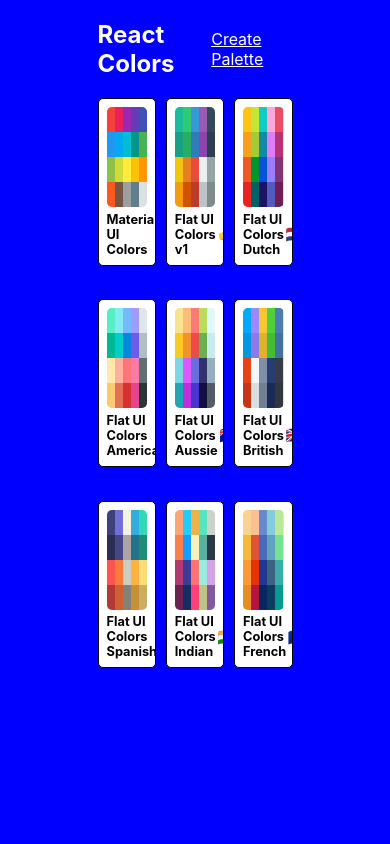
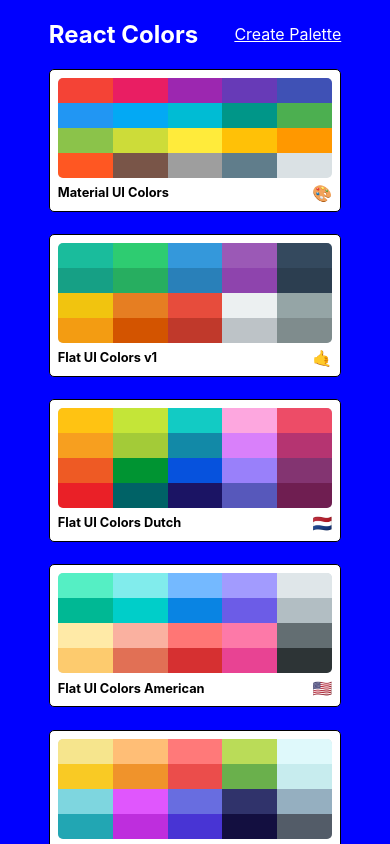
Before and after one commit to suddhabrato/colors-app, a React (Create React App) app: page / in a window 390 px wide. Built offline with nearby package versions, Linux system fonts and the light colour scheme; what react-material-ui-form-validator would draw is missing.

Commit message:
Added Responsive Styles

```diff
--- a/src/DraggableColorBox.js
+++ b/src/DraggableColorBox.js
@@ -2,6 +2,8 @@
 import { withStyles } from '@material-ui/styles';
 import DeleteIcon from '@mui/icons-material/Delete';
 import { SortableElement } from 'react-sortable-hoc';
+import sizes from "./styles/sizes";
+
 
 const styles = {
     root: {
@@ -15,6 +17,18 @@
         '&:hover svg': {
             color: 'white',
             transform: 'scale(1.5)'
+        },
+        [sizes.down("lg")]: {
+            width: "25%",
+            height: "20%"
+        },
+        [sizes.down("md")]: {
+            width: "50%",
+            height: "10%"
+        },
+        [sizes.down("sm")]: {
+            width: "100%",
+            height: "5%"
         }
     },
     boxContent: {
--- a/src/PaletteFormNav.js
+++ b/src/PaletteFormNav.js
@@ -9,6 +9,7 @@
 import { Link } from 'react-router-dom';
 import PaletteMetaForm from './PaletteMetaForm';
 import DRAWER_WIDTH from './constants';
+import sizes from './styles/sizes';
 
 const drawerWidth = DRAWER_WIDTH;
 
@@ -17,14 +18,21 @@
 });
 
 const NavBtns = styled('div')({
-    margin: '1rem',
+    marginRight: '1rem',
     '& a': {
         textDecoration: 'none'
+    },
+    [sizes.down("xs")]: {
+        marginRight: "0.5rem"
     }
 });
 
 const StyledButtons = styled(Button)({
-    margin: '0 0.5rem'
+    margin: '0 0.5rem',
+    [sizes.down("xs")]: {
+        margin: "0 0.2rem",
+        padding: "0.3rem"
+    }
 });
 
 const AppBar = styled(MuiAppBar, {
--- a/src/styles/ColorBoxStyles.js
+++ b/src/styles/ColorBoxStyles.js
@@ -1,4 +1,5 @@
 import chroma from 'chroma-js';
+import sizes from "./sizes";
 
 const styles = {
     ColorBox: {
@@ -8,10 +9,22 @@
         display: 'inline-block',
         position: 'relative',
         cursor: 'pointer',
-        marginBottom: '-3.9px',
+        marginBottom: '-4px',
         '&:hover button': {
             opacity: '1',
             transition: '0.5s'
+        },
+        [sizes.down("lg")]: {
+            width: "25%",
+            height: props => (props.showFull ? "20%" : "33.3333%")
+        },
+        [sizes.down("md")]: {
+            width: "50%",
+            height: props => (props.showFull ? "10%" : "20%")
+        },
+        [sizes.down("xs")]: {
+            width: "100%",
+            height: props => (props.showFull ? "5%" : "10%")
         }
     },
     copyText: {
@@ -99,7 +112,10 @@
             textAlign: 'center',
             marginBottom: '0',
             padding: '1rem',
-            textTransform: 'uppercase'
+            textTransform: 'uppercase',
+            [sizes.down("xs")]: {
+                fontSize: "6rem"
+            }
         },
         '& p': {
             fontSize: '2rem',
--- a/src/styles/MiniPaletteStyles.js
+++ b/src/styles/MiniPaletteStyles.js
@@ -10,8 +10,7 @@
         cursor: 'pointer',
         '&:hover svg': {
             opacity: '1'
-        },
-        marginBottom: '1.5rem'
+        }
     },
     colors: {
         backgroundColor: '#dae1e4',
--- a/src/styles/NavbarStyles.js
+++ b/src/styles/NavbarStyles.js
@@ -1,3 +1,5 @@
+import sizes from "./sizes";
+
 const styles = {
     Navbar: {
         display: 'flex',
@@ -17,6 +19,9 @@
         '& a': {
             textDecoration: 'none',
             color: 'black'
+        },
+        [sizes.down("xs")]: {
+            display: "none"
         }
     },
     slider: {
@@ -42,6 +47,9 @@
                 marginLeft: '-2px',
                 marginTop: '-3px'
             }
+        },
+        [sizes.down("sm")]: {
+            width: "120px"
         }
     },
     selectContainer: {
--- a/src/styles/PaletteListStyles.js
+++ b/src/styles/PaletteListStyles.js
@@ -1,3 +1,5 @@
+import sizes from './sizes';
+
 const styles = {
     root: {
         backgroundColor: 'blue',
@@ -12,7 +14,13 @@
         display: 'flex',
         alignItems: 'flex-start',
         flexDirection: 'column',
-        flexWrap: 'wrap'
+        flexWrap: 'wrap',
+        [sizes.down("lg")]: {
+            width: "80%"
+        },
+        [sizes.down("xs")]: {
+            width: "75%"
+        }
     },
     nav: {
         display: 'flex',
@@ -29,7 +37,14 @@
         width: '100%',
         display: 'grid',
         gridTemplateColumns: 'repeat(3,30%)',
-        gridGap: '5%'
+        gridGap: '2.5rem',
+        [sizes.down("md")]: {
+            gridTemplateColumns: "repeat(2, 50%)"
+        },
+        [sizes.down("xs")]: {
+            gridTemplateColumns: "repeat(1, 100%)",
+            gridGap: "1.4rem"
+        }
     }
 };
 
--- a/src/styles/PaletteStyles.js
+++ b/src/styles/PaletteStyles.js
@@ -1,3 +1,4 @@
+import sizes from "./sizes";
 const styles = {
     Palette: {
         height: '100vh',
@@ -14,7 +15,7 @@
         display: 'inline-block',
         position: 'relative',
         cursor: 'pointer',
-        marginBottom: '-3.9px',
+        marginBottom: '-4px',
         background: 'black',
         '& a': {
             width: '100px',
@@ -34,6 +35,18 @@
             textTransform: 'uppercase',
             border: 'none',
             textDecoration: 'none'
+        },
+        [sizes.down("lg")]: {
+            width: "25%",
+            height: "33.3333%"
+        },
+        [sizes.down("md")]: {
+            width: "50%",
+            height: "20%"
+        },
+        [sizes.down("xs")]: {
+            width: "100%",
+            height: "10%"
         }
     }
 };
--- /dev/null
+++ b/src/styles/sizes.js
@@ -0,0 +1,12 @@
+export default {
+    down(size) {
+        const sizes = {
+            xs: "575.98px",
+            sm: "767.98px",
+            md: "991.98px",
+            lg: "1199.98px",
+            xl: "1600px"
+        };
+        return `@media (max-width: ${sizes[size]})`;
+    }
+};
```
